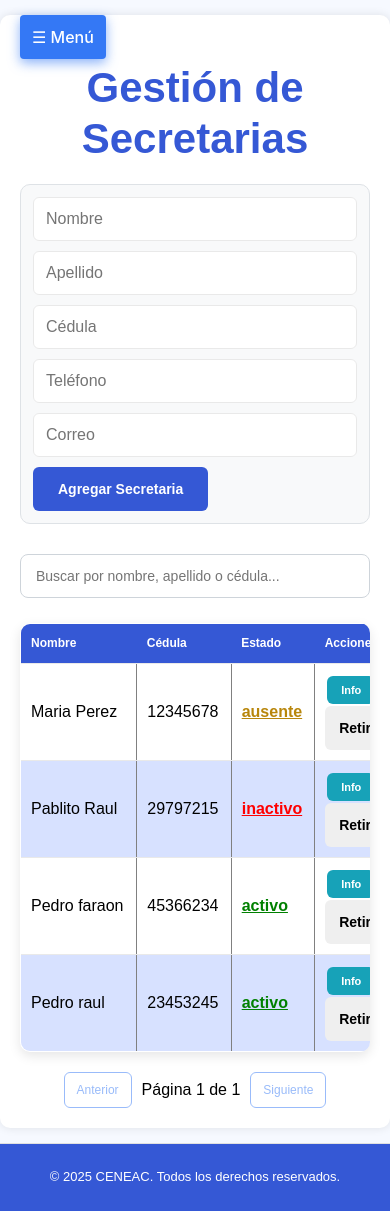
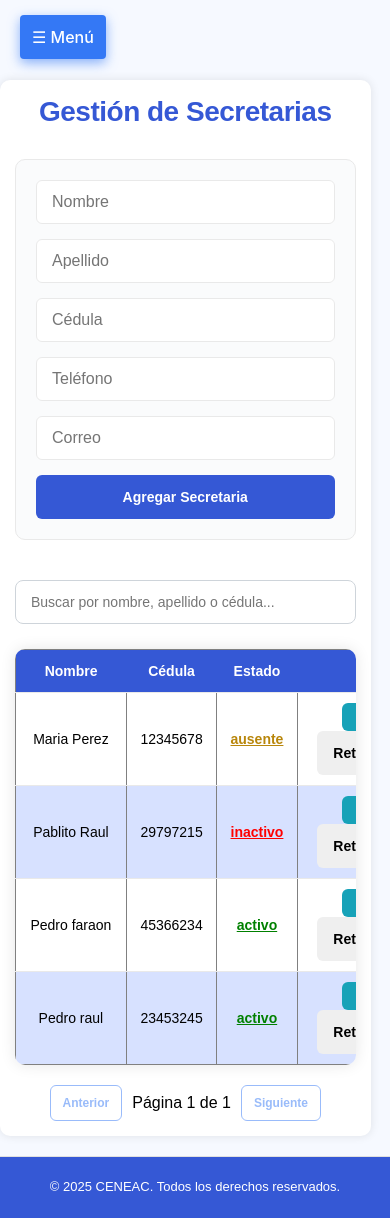
Before and after one commit to bestrolla/ceneac, a PHP site: page /ceneac/admin/agregar_secre/vista/lista_secretaria.php in a window 390 px wide. Run offline with PHP 8.4, Linux system fonts and the light colour scheme; data comes from the database, SQL or seed files in the repository.

Commit message:
cambion de estilo css de segretaria AGG

```diff
--- a/admin/agregar_secre/vista/styles.css
+++ b/admin/agregar_secre/vista/styles.css
@@ -5,63 +5,158 @@
   --gris: #e9e9e9;
 }
 
+* {
+  margin: 0;
+  padding: 0;
+  box-sizing: border-box;
+}
+
 body {
-  margin: 0;
   font-family: Arial, sans-serif;
   background-color: #f6f9ff;
   display: flex;
   flex-direction: column;
   min-height: 100vh;
-  top: 100px;
+  line-height: 1.6;
 }
+
+/* Títulos centrados */
 h1 {
   color: var(--azul);
   font-size: 42px;
-  margin-bottom: 20px;
- align-content: center;
+  margin-bottom: 30px;
   text-align: center;
+  letter-spacing: -0.5px;
 }
+
+h2 {
+  color: var(--azul);
+  font-size: 28px;
+  margin-bottom: 25px;
+  text-align: center;
+  position: relative;
+  padding-bottom: 15px;
+}
+
+h2::after {
+  content: '';
+  position: absolute;
+  bottom: 0;
+  left: 50%;
+  transform: translateX(-50%);
+  width: 50px;
+  height: 3px;
+  background: var(--azul);
+  border-radius: 2px;
+}
+
 /* Barra superior */
 .top-bar {
   position: fixed;
   top: 0;
   left: 0;
   right: 0;
-  height: 60px;
+  height: 70px;
   display: flex;
   justify-content: space-between;
   align-items: center;
   background-color: var(--azul);
-  padding: 10px 20px;
+  padding: 10px 25px;
   box-shadow: 0px 4px 5px rgba(0, 0, 0, 0.5);
   z-index: 100;
 }
 
-/* Contenedor principal con margen para el sidebar */
+.logo {
+  height: 50px;
+  border-radius: 10px;
+  filter: brightness(0) invert(1);
+}
+
+/* Botón de menú */
+.openbtn {
+  font-size: 20px;
+  background-color: var(--azul);
+  color: white;
+  padding: 15px 25px;
+  border: none;
+  cursor: pointer;
+  border-radius: 8px;
+  transition: background-color 0.3s ease;
+}
+
+.openbtn:hover {
+  background-color: #2a44b8;
+}
+
+/* Sidebar */
+.sidebar {
+  height: 100%;
+  width: 0;
+  position: fixed;
+  z-index: 1001;
+  top: 0;
+  left: 0;
+  background-color: var(--azul);
+  overflow-x: hidden;
+  transition: 0.3s;
+  padding-top: 80px;
+  box-shadow: 10px 0 15px rgba(0, 0, 0, 0.5);
+}
+
+.sidebar a {
+  padding: 14px 25px;
+  text-decoration: none;
+  font-size: 18px;
+  color: var(--blanco);
+  display: block;
+  transition: 0.3s;
+}
+
+.sidebar a:hover {
+  background-color: var(--azul-claro);
+  color: black;
+}
+
+.closebtn {
+  position: absolute;
+  top: 15px;
+  right: 15px;
+  font-size: 36px;
+  background: none;
+  border: none;
+  color: white;
+  cursor: pointer;
+}
+
+/* Contenedor principal */
 main.contenido {
-  margin-left: 0; /* ajusta según ancho sidebar cuando esté abierto */
-  padding: 30px;
-
+  margin: 100px auto 40px;
+  padding: 40px;
   background-color: var(--blanco);
-  min-height: calc(100vh - 120px); /* espacio para header y footer */
+  min-height: calc(100vh - 140px);
   box-shadow: 0 0 10px rgba(0,0,0,0.1);
   border-radius: 10px;
-  margin-top: 100px;
-  top: 100px; /* espacio para header fijo */
+  max-width: 1200px;
+  width: 90%;
 }
 
-/* Formulario para agregar secretaria */
+/* Formulario */
 form#form-secre {
   display: flex;
   flex-wrap: wrap;
-  gap: 15px;
-  margin-bottom: 30px;
+  gap: 20px;
+  margin-bottom: 40px;
+  padding: 25px;
+  background-color: #fafbfc;
+  border-radius: 10px;
+  border: 1px solid var(--gris);
+  justify-content: center;
 }
 
 form#form-secre input[type="text"],
 form#form-secre input[type="email"] {
-  flex: 1 1 200px;
-  padding: 10px 12px;
+  flex: 1 1 250px;
+  padding: 12px 15px;
   border: 1px solid var(--gris);
   border-radius: 6px;
   font-size: 16px;
@@ -72,10 +167,11 @@ form#form-secre input[type="text"]:focus,
 form#form-secre input[type="email"]:focus {
   border-color: var(--azul);
   outline: none;
+  box-shadow: 0 0 0 3px rgba(53, 88, 213, 0.1);
 }
 
 form#form-secre button[type="submit"] {
-  padding: 12px 25px;
+  padding: 12px 30px;
   background-color: var(--azul);
   border: none;
   color: var(--blanco);
@@ -83,27 +179,31 @@ form#form-secre button[type="submit"] {
   border-radius: 6px;
   cursor: pointer;
   transition: background-color 0.3s ease;
+  min-width: 150px;
 }
 
 form#form-secre button[type="submit"]:hover {
   background-color: #2a44b8;
 }
 
-/* Tabla de secretarias */
+/* Tabla */
+.table-container {
+  overflow-x: auto;
+  border-radius: 10px;
+  box-shadow: 0 0 15px rgba(0,0,0,0.1);
+}
+
 table.tabla-secre {
   width: 100%;
   border-collapse: collapse;
   font-size: 16px;
-  border-radius: 10px;
-  overflow: hidden;
-  box-shadow: 0 0 15px rgba(0,0,0,0.1);
 }
 
 table.tabla-secre th,
 table.tabla-secre td {
-  padding: 12px 15px;
+  padding: 14px 18px;
   border-bottom: 1px solid var(--gris);
-  text-align: left;
+  text-align: center;
 }
 
 table.tabla-secre th {
@@ -118,17 +218,18 @@ table.tabla-secre tr:nth-child(even) {
 
 table.tabla-secre tr:hover {
   background-color: #b5c0f7;
+  transition: background-color 0.2s ease;
 }
 
-/* Botones dentro de la tabla */
+/* Botones de tabla */
 table.tabla-secre button {
-  padding: 7px 14px;
-  margin-right: 8px;
+  padding: 8px 16px;
+  margin: 0 4px;
   border: none;
   border-radius: 6px;
   cursor: pointer;
   font-weight: 600;
-  transition: background-color 0.3s ease;
+  transition: all 0.3s ease;
 }
 
 button.eliminar {
@@ -138,6 +239,7 @@ button.eliminar {
 
 button.eliminar:hover {
   background-color: #b52b27;
+  transform: scale(1.05);
 }
 
 button.estatus {
@@ -147,196 +249,37 @@ button.estatus {
 
 button.estatus:hover {
   background-color: #2a44b8;
-}
-.top-bar {
-  display: flex;
-  justify-content: space-between;
-  align-items: center;
-  background-color: var(--azul);
-  padding: 10px 25px;
-  box-shadow: 0px 4px 5px rgba(0, 0, 0, 0.5);
+  transform: scale(1.05);
 }
 
-.logo {
-  height: 60px;
-  border-radius: 15px;
-}
-
-/* Sidebar retráctil a la izquierda */
-.sidebar {
-  height: 100%;
-  width: 0;
-  position: fixed;
-  z-index: 1001;
-  top: 0;
-  background-color: var(--azul);
-  overflow-x: hidden;
-  transition: 0.3s;
-  padding-top: 60px;
-  box-shadow: 10px 0 15px rgba(0, 0, 0, 0.5);
-}
-
-.sidebar.left {
-  left: 0;
-}
-
-.sidebar a {
-  padding: 10px 20px;
-  text-decoration: none;
-  font-size: 18px;
-  color: var(--blanco);
-  display: block;
-  transition: 0.3s;
-}
-
-.sidebar a:hover {
-  background-color: var(--azul-claro);
-  color: black;
-}
-
-.closebtn {
-  position: absolute;
-  top: 10px;
-  right: 10px;
-  font-size: 36px;
-  background: none;
-  border: none;
+.btn-info {
+  background-color: #17a2b8;
   color: white;
-  cursor: pointer;
-}
-
-/* Botón de menú */
-.openbtn {
-  font-size: 20px;
-  background-color: var(--azul);
-  color: white;
-  padding: 25px;
-  border: none;
-  cursor: pointer;
-}
-/* Footer */
-footer {
-  text-align: center;
-  padding: 10px;
-  background-color: var(--azul);
-  color: white;
-  margin-top: auto;
-}
-
-
-/* Contenedor principal con margen para el sidebar */
-main.contenido {
-  margin: 40px; /* ajusta según ancho sidebar cuando esté abierto */
-  padding: 30px;
-  background-color: var(--blanco);
-  min-height: calc(100vh - 120px); /* espacio para header y footer */
-  box-shadow: 0 0 10px rgba(0,0,0,0.1);
-  border-radius: 10px;
-  margin-top: 20px;
-}
-
-/* Formulario para agregar secretaria */
-form#form-secre {
-  display: flex;
-  flex-wrap: wrap;
-  gap: 15px;
-  margin-bottom: 30px;
-}
-
-form#form-secre input[type="text"],
-form#form-secre input[type="email"] {
-  flex: 1 1 200px;
-  padding: 10px 12px;
-  border: 1px solid var(--gris);
-  border-radius: 6px;
-  font-size: 16px;
-  transition: border-color 0.3s ease;
-}
-
-form#form-secre input[type="text"]:focus,
-form#form-secre input[type="email"]:focus {
-  border-color: var(--azul);
-  outline: none;
-}
-
-form#form-secre button[type="submit"] {
-  padding: 12px 25px;
-  background-color: var(--azul);
-  border: none;
-  color: var(--blanco);
-  font-weight: 600;
-  border-radius: 6px;
-  cursor: pointer;
-  transition: background-color 0.3s ease;
-}
-
-form#form-secre button[type="submit"]:hover {
-  background-color: #2a44b8;
-}
-
-/* Tabla de secretarias */
-table.tabla-secre {
-  width: 100%;
-  border-collapse: collapse;
-  font-size: 16px;
-  border-radius: 10px;
-  overflow: hidden;
-  box-shadow: 0 0 15px rgba(0,0,0,0.1);
-}
-
-table.tabla-secre th,
-table.tabla-secre td {
-  padding: 12px 15px;
-  border-bottom: 1px solid var(--gris);
-  text-align: left;
-}
-
-table.tabla-secre th {
-  background-color: var(--azul);
-  color: var(--blanco);
-  font-weight: 600;
-}
-
-table.tabla-secre tr:nth-child(even) {
-  background-color: var(--azul-claro);
-}
-
-table.tabla-secre tr:hover {
-  background-color: #b5c0f7;
-}
-
-/* Botones dentro de la tabla */
-table.tabla-secre button {
-  padding: 7px 14px;
-  margin-right: 8px;
+  padding: 8px 16px;
+  margin: 0 4px;
   border: none;
   border-radius: 6px;
   cursor: pointer;
   font-weight: 600;
-  transition: background-color 0.3s ease;
+  transition: all 0.3s ease;
 }
 
-button.eliminar {
-  background-color: #d9534f;
-  color: white;
+.btn-info:hover {
+  background-color: #138496;
+  transform: scale(1.05);
 }
 
-button.eliminar:hover {
-  background-color: #b52b27;
-}
+/* Estados */
+.estado-activo { color: green; font-weight: bold; }
+.estado-inactivo { color: red; font-weight: bold; }
+.estado-reposo { color: orange; font-weight: bold; }
+.estado-jubilado { color: purple; font-weight: bold; }
+.estado-ausente { color: darkgoldenrod; font-weight: bold; }
 
-button.estatus {
-  background-color: var(--azul);
-  color: white;
-}
-
-button.estatus:hover {
-  background-color: #2a44b8;
-}
-
+/* Toast */
 .toast-container {
   position: fixed;
-  top: 20px;
+  top: 80px;
   right: 20px;
   z-index: 9999;
   display: flex;
@@ -346,8 +289,8 @@ button.estatus:hover {
 
 .toast {
   min-width: 250px;
-  padding: 12px 16px;
-  border-radius: 6px;
+  padding: 15px 20px;
+  border-radius: 8px;
   color: #fff;
   font-size: 14px;
   font-weight: 500;
@@ -362,16 +305,20 @@ button.estatus:hover {
   from { opacity: 0; transform: translateY(-10px); }
   to   { opacity: 1; transform: translateY(0); }
 }
+
 @keyframes fadeOut {
   from { opacity: 1; transform: translateY(0); }
   to   { opacity: 0; transform: translateY(-10px); }
 }
 
+/* Modal */
 .modal-overlay {
   display: none;
   position: fixed;
-  top: 0; left: 0;
-  width: 100%; height: 100%;
+  top: 0;
+  left: 0;
+  width: 100%;
+  height: 100%;
   background: rgba(0,0,0,0.5);
   justify-content: center;
   align-items: center;
@@ -380,63 +327,79 @@ button.estatus:hover {
 
 .modal-content {
   background: white;
-  padding: 20px;
-  border-radius: 8px;
-  width: 300px;
+  padding: 30px;
+  border-radius: 10px;
+  width: 350px;
   text-align: center;
+  box-shadow: 0 4px 20px rgba(0,0,0,0.3);
 }
 
 .modal-actions {
-  margin-top: 15px;
+  margin-top: 20px;
   display: flex;
-  justify-content: space-between;
+  justify-content: center;
+  gap: 15px;
 }
 
 .btn-danger {
   background: #dc3545;
   color: white;
-  padding: 8px 12px;
+  padding: 10px 20px;
   border: none;
+  border-radius: 6px;
   cursor: pointer;
+  font-weight: 600;
 }
 
-
-
-
+/* Paginación */
 .paginacion {
-  margin-top: 12px;
+  margin-top: 20px;
   display: flex;
   align-items: center;
-  gap: 8px;
+  justify-content: center;
+  gap: 10px;
 }
 
 .paginacion button {
-  padding: 6px 10px;
-  border-radius: 4px;
-  border: 1px solid #ccc;
-  background: #fff;
+  padding: 8px 15px;
+  border-radius: 6px;
+  border: 1px solid var(--azul);
+  background: var(--blanco);
+  color: var(--azul);
   cursor: pointer;
+  font-weight: 600;
+  transition: all 0.3s ease;
+}
+
+.paginacion button:hover:not([disabled]) {
+  background: var(--azul);
+  color: white;
 }
 
 .paginacion button[disabled] {
   opacity: 0.5;
   cursor: not-allowed;
+  border-color: #ccc;
+  color: #999;
 }
 
 .pagina-info {
   font-weight: 600;
-  margin: 0 6px;
+  margin: 0 10px;
+  color: var(--azul);
 }
 
-.estado-activo { color: green; font-weight: bold; }
-.estado-inactivo { color: red; font-weight: bold; }
-.estado-reposo { color: orange; font-weight: bold; }
-.estado-jubilado { color: purple; font-weight: bold; }
-.estado-ausente { color: darkgoldenrod; font-weight: bold; }
+/* Footer */
+footer {
+  text-align: center;
+  padding: 20px;
+  background-color: var(--azul);
+  color: white;
+  margin-top: auto;
+}
 
-/* Mejoras de enfoque y accesibilidad */
+/* Accesibilidad */
 form#form-secre input:focus,
-form#form-secre select:focus,
 form#form-secre button:focus,
 .sidebar a:focus,
 .openbtn:focus,
@@ -445,37 +408,60 @@ form#form-secre button:focus,
   box-shadow: 0 0 0 3px rgba(53, 88, 213, 0.2);
 }
 
-/* Estados deshabilitados */
-button:disabled,
-button[disabled] {
+button:disabled {
   opacity: 0.6;
   cursor: not-allowed;
 }
 
-/* Hover suave para filas */
-table.tabla-secre tr { transition: background-color 0.2s ease; }
+/* Responsive */
+@media (max-width: 768px) {
+  main.contenido {
+    margin: 90px auto 20px;
+    padding: 20px;
+    width: 95%;
+  }
 
-/* Ajustes responsivos */
-@media (max-width: 768px) {
-  main.contenido { margin: 15px; padding: 20px; }
-  .openbtn { padding: 14px; }
-  form#form-secre { gap: 10px; }
-  table.tabla-secre th, table.tabla-secre td { padding: 10px; }
+  h1 {
+    font-size: 32px;
+  }
+
+  .openbtn {
+    padding: 12px 18px;
+    font-size: 18px;
+  }
+
+  form#form-secre {
+    padding: 20px;
+    gap: 15px;
+  }
+
+  table.tabla-secre th,
+  table.tabla-secre td {
+    padding: 10px;
+    font-size: 14px;
+  }
 }
 
-/* Botón Info específico para secretarias */
-.btn-info {
-  background-color: #17a2b8;
-  color: white;
-  padding: 7px 14px;
-  margin-right: 8px;
-  border: none;
-  border-radius: 6px;
-  cursor: pointer;
-  font-weight: 600;
-  transition: background-color 0.3s ease;
+@media (max-width: 480px) {
+  main.contenido {
+    margin-top: 80px;
+    padding: 15px;
+  }
+
+  h1 {
+    font-size: 28px;
+  }
+
+  h2 {
+    font-size: 24px;
+  }
+
+  form#form-secre {
+    flex-direction: column;
+  }
+
+  form#form-secre input[type="text"],
+  form#form-secre input[type="email"] {
+    flex: 1 1 100%;
+  }
 }
-
-.btn-info:hover {
-  background-color: #138496;
-}
```
